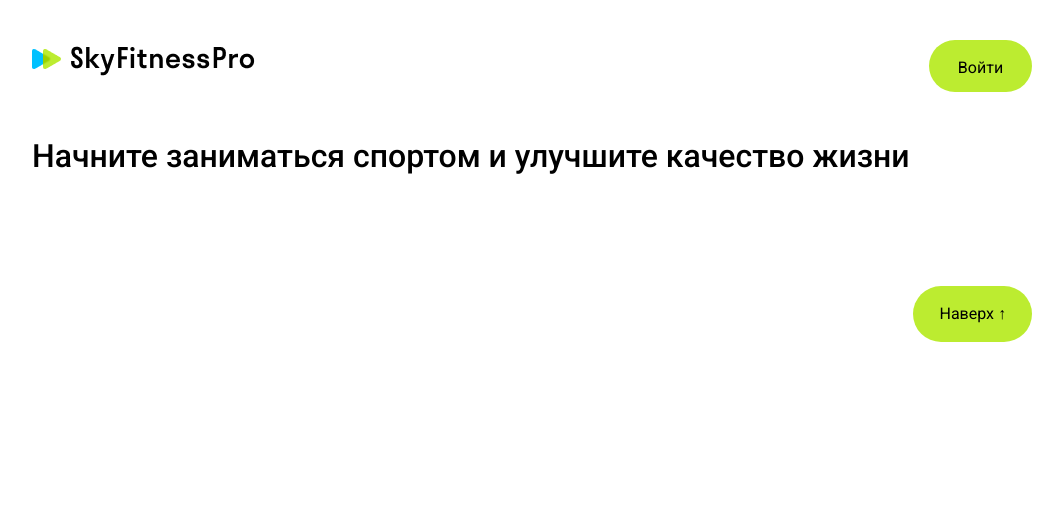
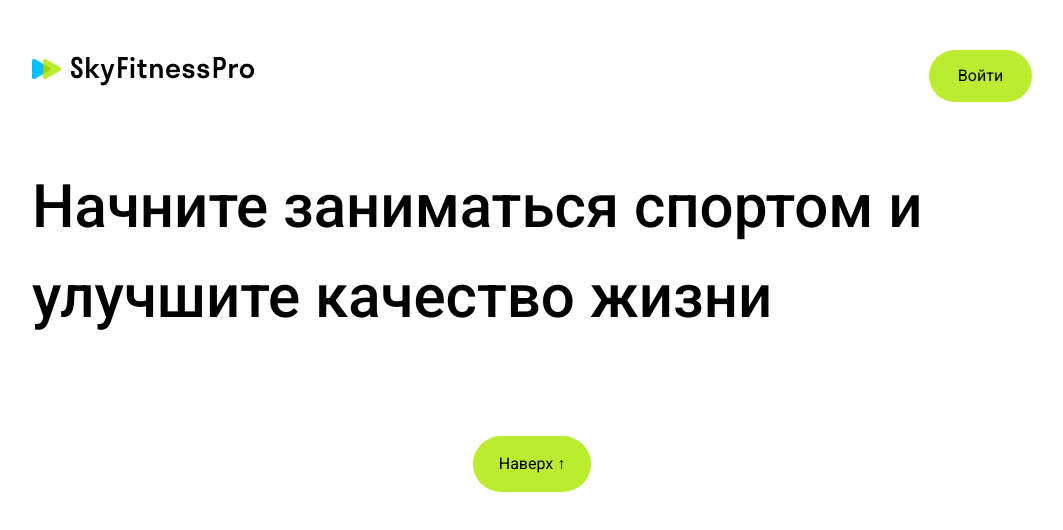
Before and after one commit to ruslankrivilin/SkyFitnessPro_TeamDev, a React (Vite) app: page / in a window 1280 px wide. Shown: the top 530 px of the page, without its empty margins (108-1171 px from the left). Built offline with nearby package versions, Linux system fonts and the light colour scheme.

Commit message:
finish по адаптиву MainPage

```diff
--- a/src/components/Common/Header/Header.tsx
+++ b/src/components/Common/Header/Header.tsx
@@ -42,16 +42,16 @@ export default function Header({page}: HeaderType) {
   }
 
   return (
-    <div className="flex justify-between py-[40px] md:pt-[50px]">
+    <div className="flex justify-between py-[40px] mdSc:pt-[50px] mdSc:pb-[60px]">
       <div className="flex flex-col ">
-        <div className="flex mb-[15px]">
+        <div className="flex mdSc:mb-[15px]">
           <Link to={appRoutes.MAIN}>
             <img src="/images/logo.png" alt="logo" />
           </Link>
         </div>
         {isCorrectForTextPage && (
           <div className="space-y-[60px] ">
-            <p className="font-roboto hidden md:flex">
+            <p className="font-roboto  hidden md:flex mdSc:text-stone-500">
               Онлайн тренировки для занятий дома
             </p>
           </div>
@@ -61,20 +61,20 @@ export default function Header({page}: HeaderType) {
       {/* Если пользователь авторизован, то user Блок */}
       {isAuthorizated ? (
         <div className="flex items-center">
-          <svg className="m-[16px] h-[50px] w-[50px]">
+          <svg className="h-[36px] w-[36px] mr-[10px] mdSc:m-[16px] mdSc:h-[50px] mdSc:w-[50px]">
             <use xlinkHref="./public/icons/sprite.svg#icon-profile" />
           </svg>
 
           <div className="ml-2 flex items-center" onClick={handleUserModal}>
-            <div className="hidden md:mr-[12px] ">Сергей</div>
-            <svg className="h-[8px] w-[8px]">
+            <div className="hidden mdSc:mr-[12px] ">Сергей</div>
+            <svg className="w-[8px] h-[4px] mdSc:h-[8px] ">
               <use xlinkHref="./public/icons/sprite.svg#icon-user-arrow" />
             </svg>
           </div>
         </div>
       ) : (
         <div
-          className="rounded-buttonRadius bg-mainColor text-center size-[18px]  font-normal text-black hover:bg-mainHover px-[16px] py-[8px]  md:px-btnX py-btnY w-[103px] h-[52px] "
+          className="rounded-buttonRadius bg-mainColor text-center size-[18px]  font-normal text-black hover:bg-mainHover px-[16px] py-[8px] w-[83px] h-[36px] mdSc:px-btnX mdSc:py-btnY mdSc:w-[103px] mdSc:h-[52px] mdSc:leading-[20px]"
           onClick={handleOpenSigninForm}
         >
           Войти
--- a/src/pages/MainPage/MainPage.tsx
+++ b/src/pages/MainPage/MainPage.tsx
@@ -22,12 +22,12 @@ export default function MainPage() {
     <>
       <div className="">
         <Header page={page} />
-        <div className="md:mb-[50px] md:mt-[60px] flex items-center justify-between">
-          <h1 className="font-medium leading-normal  pr[32px] text-[32px]     md:text-pretty md:text-[60px] h-[120px] inline-block align-middle text-left">
+        <div className=" flex items-center justify-between mdSc:mb-[60px]">
+          <h1 className="font-medium leading-normal text-[32px] inline-block align-middle text-left mdSc:text-pretty mdSc:text-[60px] ">
             Начните заниматься спортом  и улучшите качество жизни
           </h1>
           <div className="hidden md:flex flex-col items-center">
-            <div className=" rounded-[5px] bg-mainColor px-[16px] py-[20px] text-[32px] font-normal leading-[35px] w-[288px]">
+            <div className="rounded-[5px] bg-mainColor px-[16px] py-[20px] text-[32px] font-normal leading-[35px] mdSc:w-[288px]">
               Измени своё <br/> тело за полгода!
             </div>
             <svg className="absolute mt-[95px] h-[36px] w-[31px]">
@@ -36,9 +36,9 @@ export default function MainPage() {
           </div>
           {/* {courses?.map(() => <CourseCard courseName={courses.nameEN} totalProgress={} isMainPage={true}/>)} */}
         </div>
-        <div className="justify-end flex md:justify-center">
+        <div className="justify-end flex mdSc:justify-center">
           <div
-            className="rounded-buttonRadius bg-mainColor text-center font-defaultFont font-normal text-black hover:bg-mainHover px-btnX py-btnY mt-[24px] mb-[29px] md: mt-[34px] mb-[81px] flex justify-center"
+            className="rounded-buttonRadius bg-mainColor text-center font-defaultFont font-normal text-black hover:bg-mainHover px-btnX py-btnY mt-[24px] mb-[29px] mdSc:mt-[34px] mdSc:mb-[81px] mdSc:flex justify-center"
             onClick={() => window.scrollTo(0, 0)}
           >
             Наверх ↑
```
